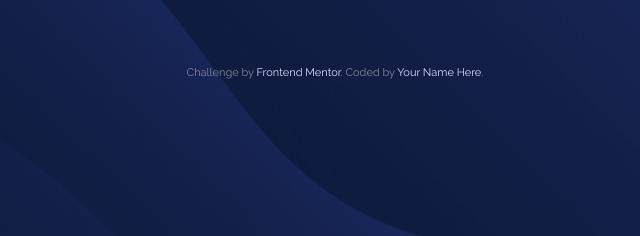
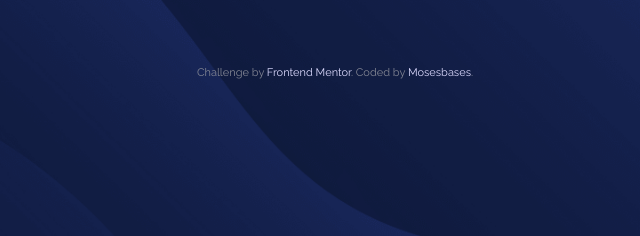
Before and after one commit to mosesbases/Fylo-data-storage-component, a plain HTML site: page index.html in a window 1280 px wide. Shown: the part 479-715 px from the top of the page, 305-945 px from the left. Drawn offline with Linux system fonts and the light colour scheme.

Commit message:
I added my Frontend Mentor profile

```diff
--- a/index.html
+++ b/index.html
@@ -82,7 +82,8 @@
       Challenge by
       <a href="https://www.frontendmentor.io?ref=challenge" target="_blank"
         >Frontend Mentor</a
-      >. Coded by <a href="#">Your Name Here</a>.
+      >. Coded by
+      <a href="https://www.frontendmentor.io/profile/mosesbases">Mosesbases</a>.
     </div>
   </body>
 </html>
```
